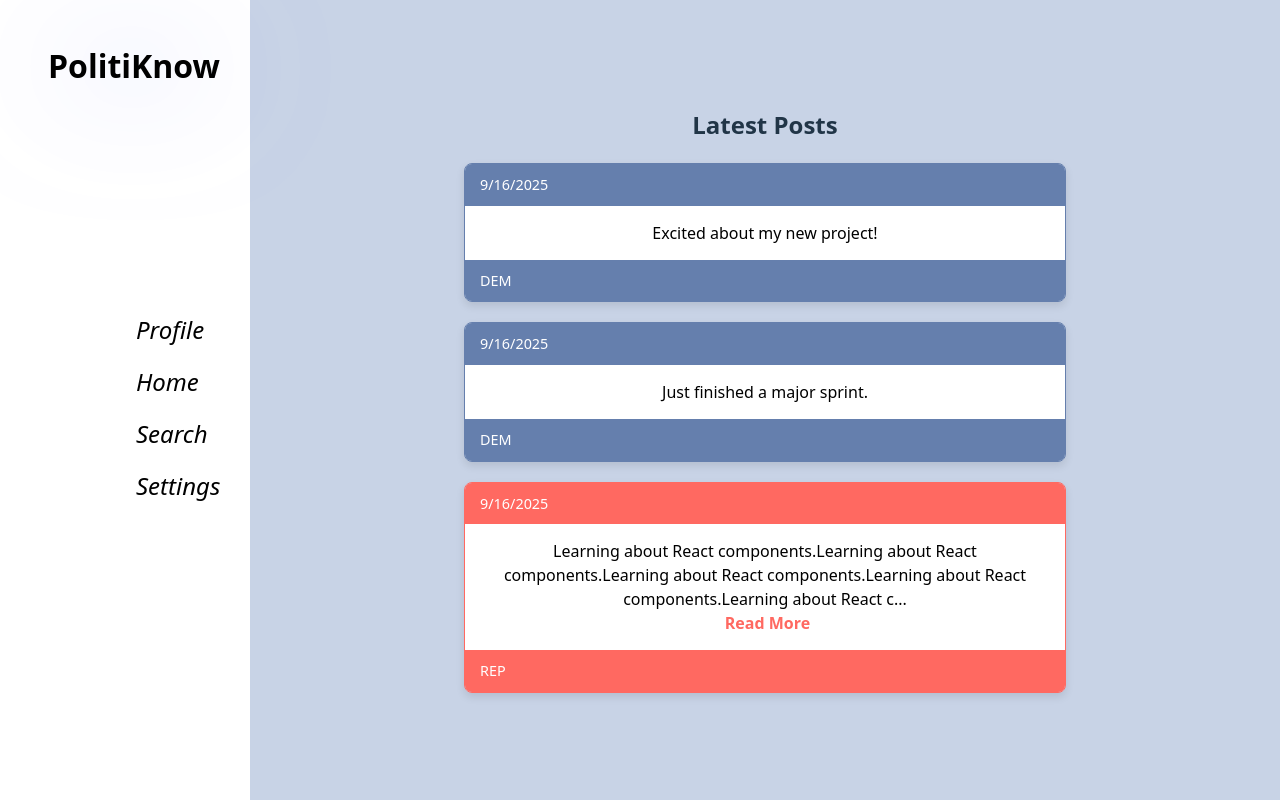
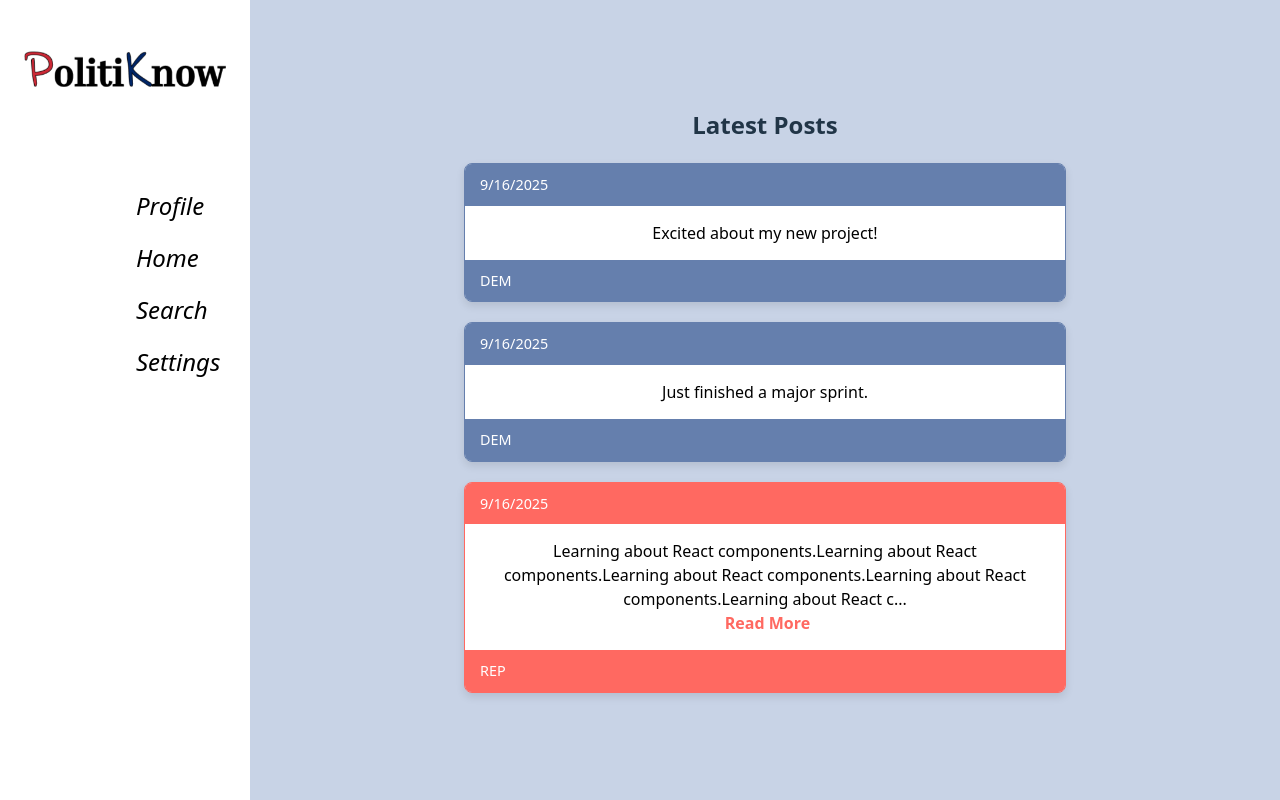
Before and after one commit to abui304/politiknow, a React (Vite) app: page / in a window 1280 px wide. Built offline with nearby package versions, Linux system fonts and the light colour scheme.

Commit message:
nifemi's first commit

```diff
--- a/src/components/NavBar.css
+++ b/src/components/NavBar.css
@@ -14,14 +14,16 @@
 }
 
 .logo {
-  color: #000000;
-  font-size: 2rem;
   display: block;
-  margin: 0 0 0rem 0;
-  padding: 0;
-  width: auto;
+  margin: 10px 0;
+  height: 50px;
   align-items: flex-start;
+}
 
+.logo img {
+  height: 70px;
+  max-width: 100%;
+  object-fit: contain; /* optional, but can help in some layouts */
 }
 
 .nav-links {
--- a/src/components/NavBar.jsx
+++ b/src/components/NavBar.jsx
@@ -4,7 +4,7 @@ import "./NavBar.css";
 export default function NavBar() {
     return (
         <nav className="navbar">
-            <h1 className="logo">PolitiKnow</h1>
+            <a className="logo" href="/home"><img src="/PolitiKnow.png" alt="PolitiKnow"></img></a>
             <ul className="nav-links">
                 <li><a href="/profile">Profile</a></li>
                 <li><a href="/home">Home</a></li>
```
Also changed, not shown: public/PolitiKnow.png (added).
